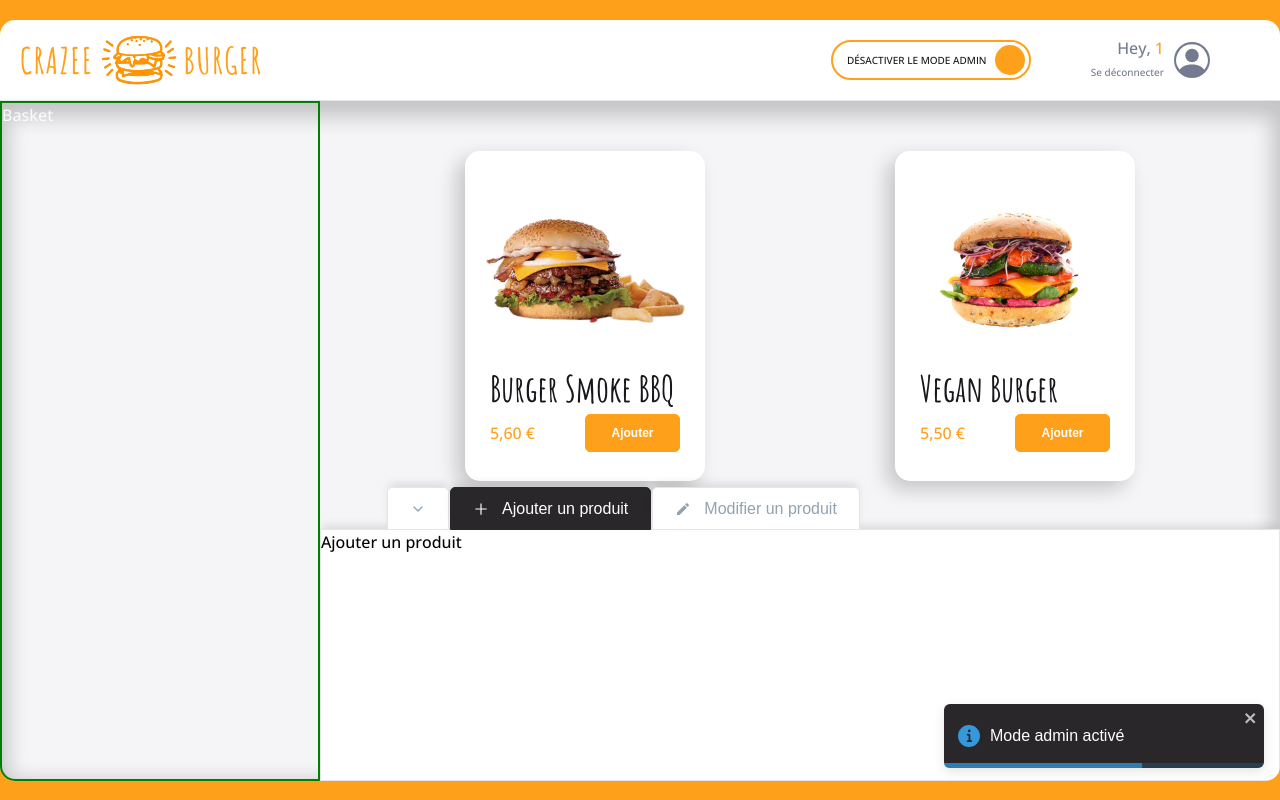
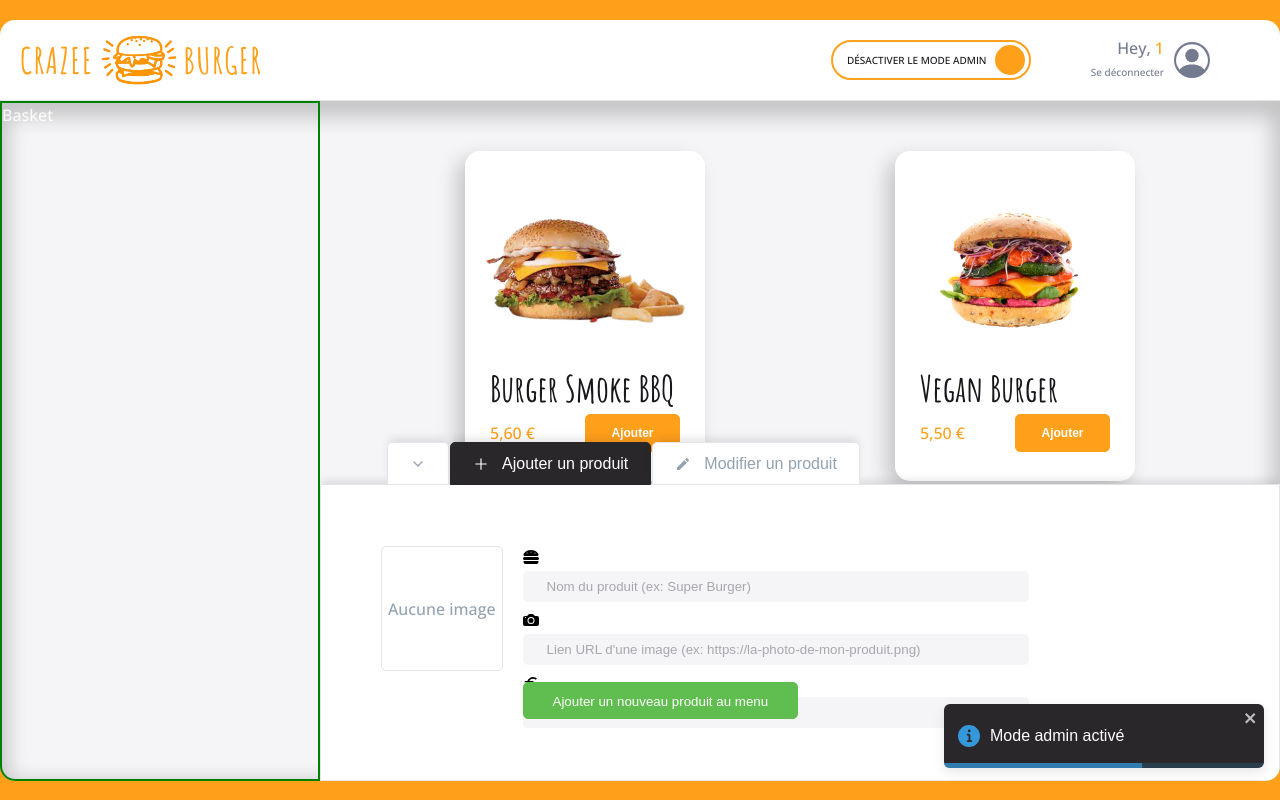
Before and after one commit to Karvaneg/crazee-burger, a React (Vite) app: page /order/1 in a window 1280 px wide. Both pictures are taken after a click on the label 930 px from the left and 60 px from the top of the page. Built offline with nearby package versions, Linux system fonts and the light colour scheme.

Commit message:
🚧 F08: ADMIN > Panel > Add AddForm and EditForm

```diff
--- a/src/components/pages/order/Main/Admin/Admin.jsx
+++ b/src/components/pages/order/Main/Admin/Admin.jsx
@@ -1,8 +1,8 @@
 import styled from "styled-components";
 import AdminTabs from "./AdminTabs";
-import AdminPanel from "./AdminPanel";
 import { useContext } from "react";
 import OrderContext from "../../../../../context/OrderContext";
+import AdminPanel from "./AdminPanel/AdminPanel";
 
 export default function Admin() {
 
--- /dev/null
+++ b/src/components/pages/order/Main/Admin/AdminPanel/AddForm.jsx
@@ -0,0 +1,129 @@
+import styled from "styled-components"
+import { FaHamburger } from "react-icons/fa";
+import { BsFillCameraFill } from "react-icons/bs";
+import { MdOutlineEuro } from "react-icons/md";
+
+export default function AddForm() {
+  return (
+    <AddFormStyled action="">
+        <div className="image-preview">
+            <div class="empty-image">Aucune image</div>
+            <img src="" alt="" />
+        </div>
+        <div className="input-fields">
+            <div>
+            <FaHamburger />
+            <input type="text" id="title" name="title" placeholder="Nom du produit (ex: Super Burger)" />
+            </div>
+            <div>
+            <BsFillCameraFill />
+            <input
+                type="url"
+                name="imageSource"
+                id="url"
+                placeholder="Lien URL d'une image (ex: https://la-photo-de-mon-produit.png)"
+                pattern="https://.*"
+            />
+            </div>
+            <div>
+            <MdOutlineEuro />
+            <input type="texte" name="price" placeholder="Prix"/>
+            </div>
+        </div>
+        <div className="submitButton">
+            <button>Ajouter un nouveau produit au menu</button>
+        </div>
+    </AddFormStyled>
+  )
+}
+
+const AddFormStyled = styled.form`
+
+
+      display: grid;
+      grid-template-columns: 20% 1fr;
+      grid-template-rows: 70% 1fr;
+      gap: 8px 20px;
+      width: 70%;
+      height: 11em;
+      margin: auto 0px;
+      -webkit-box-pack: start;
+      justify-content: flex-start;
+      align-self: flex-start;
+
+      .image-preview {
+        grid-area: 1 / 1 / 2 / 2;
+        display: flex;
+        -webkit-box-pack: center;
+        justify-content: center;
+        -webkit-box-align: center;
+        align-items: center;
+
+        .empty-image {
+          height: 100%;
+          width: 100%;
+          display: flex;
+          -webkit-box-pack: center;
+          justify-content: center;
+          -webkit-box-align: center;
+          align-items: center;
+          border: 1px solid rgb(228, 229, 233);
+          line-height: 1.5;
+          color: rgb(147, 162, 177);
+          border-radius: 5px;
+        }
+      }
+
+      .input-fields {
+        grid-area: 1 / 2 / 2 / 3;
+        display: grid;
+       // grid-template-columns: 1fr 1fr 1fr;
+        grid-template-rows: 1fr 1fr 1fr;
+        row-gap: 8px;
+
+        input {
+          background: #F5F5F7;
+          border-radius: 5px;
+          border: none;
+          width: 100%;
+          // display: flex;
+          // -webkit-box-align: center;
+          align-items: center;
+          padding-top: 8px;
+          padding-right: 16px;
+          padding-bottom: 8px;
+          padding-left: 24px;
+
+
+          &::placeholder{
+            color: #A7A8AD;
+          }
+        }
+      }
+
+      .submitButton {
+        grid-area: 2 / 2 / 3 / 3;
+        display: flex;
+        -webkit-box-align: center;
+        align-items: center;
+
+        button {
+          border: 1px solid #60BD4F;
+          background: #60BD4F;
+          color: white;
+          width: 275.25;
+          height: 34.046875;
+          top: 129.14px;
+          left: 235.14px;
+          border-radius: 5px;
+          angle: 0 deg;
+          opacity: 1;
+          border-width: 1px;
+          padding-top: 10.52px;
+          padding-right: 29.25px;
+          padding-bottom: 9.53px;
+          padding-left: 29px;
+        }
+      }
+
+`;
--- a/src/components/pages/order/Main/Admin/AdminPanel.jsx
+++ b/src/components/pages/order/Main/Admin/AdminPanel/AdminPanel.jsx
@@ -1,8 +1,8 @@
 import styled from "styled-components";
-import { theme } from "../../../../../theme";
+import { theme } from "../../../../../../theme";
 import { useContext } from "react";
-import OrderContext from "../../../../../context/OrderContext";
-import { getTabsConfig, getTabSelected } from "./getTabsConfig";
+import OrderContext from "../../../../../../context/OrderContext";
+import { getTabsConfig, getTabSelected } from "../getTabsConfig";
 
 export default function AdminPanel() {
 
@@ -13,7 +13,7 @@ export default function AdminPanel() {
 
   return (
     <AdminPanelStyled>
-        {tabSelected && tabSelected.label}
+        {tabSelected && tabSelected.Content}
     </AdminPanelStyled>
   )
 }
@@ -24,4 +24,7 @@ const AdminPanelStyled = styled.div`
     border: 1px solid ${theme.colors.greyLight};
     background: ${theme.colors.white};
     color: black;
+    display: flex;
+    align-items: flex-start;
+    padding: 25px 30px 20px 60px;
 `;
--- /dev/null
+++ b/src/components/pages/order/Main/Admin/AdminPanel/EditForm.jsx
@@ -0,0 +1,129 @@
+import styled from "styled-components"
+import { FaHamburger } from "react-icons/fa";
+import { BsFillCameraFill } from "react-icons/bs";
+import { MdOutlineEuro } from "react-icons/md";
+
+export default function AddForm() {
+  return (
+    <AddFormStyled action="">
+        <div className="image-preview">
+            <div class="empty-image">Aucune image</div>
+            <img src="" alt="" />
+        </div>
+        <div className="input-fields">
+            <div>
+            <FaHamburger />
+            <input type="text" id="title" name="title" placeholder="Nom du produit (ex: Super Burger)" />
+            </div>
+            <div>
+            <BsFillCameraFill />
+            <input
+                type="url"
+                name="imageSource"
+                id="url"
+                placeholder="Lien URL d'une image (ex: https://la-photo-de-mon-produit.png)"
+                pattern="https://.*"
+            />
+            </div>
+            <div>
+            <MdOutlineEuro />
+            <input type="texte" name="price" placeholder="Prix"/>
+            </div>
+        </div>
+        <div className="submitButton">
+            <button>Modifier le produit du menu</button>
+        </div>
+    </AddFormStyled>
+  )
+}
+
+const AddFormStyled = styled.form`
+
+
+      display: grid;
+      grid-template-columns: 20% 1fr;
+      grid-template-rows: 70% 1fr;
+      gap: 8px 20px;
+      width: 70%;
+      height: 11em;
+      margin: auto 0px;
+      -webkit-box-pack: start;
+      justify-content: flex-start;
+      align-self: flex-start;
+
+      .image-preview {
+        grid-area: 1 / 1 / 2 / 2;
+        display: flex;
+        -webkit-box-pack: center;
+        justify-content: center;
+        -webkit-box-align: center;
+        align-items: center;
+
+        .empty-image {
+          height: 100%;
+          width: 100%;
+          display: flex;
+          -webkit-box-pack: center;
+          justify-content: center;
+          -webkit-box-align: center;
+          align-items: center;
+          border: 1px solid rgb(228, 229, 233);
+          line-height: 1.5;
+          color: rgb(147, 162, 177);
+          border-radius: 5px;
+        }
+      }
+
+      .input-fields {
+        grid-area: 1 / 2 / 2 / 3;
+        display: grid;
+       // grid-template-columns: 1fr 1fr 1fr;
+        grid-template-rows: 1fr 1fr 1fr;
+        row-gap: 8px;
+
+        input {
+          background: #F5F5F7;
+          border-radius: 5px;
+          border: none;
+          width: 100%;
+          // display: flex;
+          // -webkit-box-align: center;
+          align-items: center;
+          padding-top: 8px;
+          padding-right: 16px;
+          padding-bottom: 8px;
+          padding-left: 24px;
+
+
+          &::placeholder{
+            color: #A7A8AD;
+          }
+        }
+      }
+
+      .submitButton {
+        grid-area: 2 / 2 / 3 / 3;
+        display: flex;
+        -webkit-box-align: center;
+        align-items: center;
+
+        button {
+          border: 1px solid #60BD4F;
+          background: #60BD4F;
+          color: white;
+          width: 275.25;
+          height: 34.046875;
+          top: 129.14px;
+          left: 235.14px;
+          border-radius: 5px;
+          angle: 0 deg;
+          opacity: 1;
+          border-width: 1px;
+          padding-top: 10.52px;
+          padding-right: 29.25px;
+          padding-bottom: 9.53px;
+          padding-left: 29px;
+        }
+      }
+
+`;
--- a/src/components/pages/order/Main/Admin/getTabsConfig.jsx
+++ b/src/components/pages/order/Main/Admin/getTabsConfig.jsx
@@ -1,16 +1,20 @@
 import { AiOutlinePlus } from "react-icons/ai";
 import { MdModeEditOutline } from "react-icons/md";
+import AddForm from "./AdminPanel/AddForm";
+import EditForm from "./AdminPanel/EditForm";
 
 export const getTabsConfig = () => [
     {
       index: "add",
       label: "Ajouter un produit",
       Icon: <AiOutlinePlus />,
+      Content: <AddForm />,
     },
     {
       index: "edit",
       label: "Modifier un produit",
       Icon: <MdModeEditOutline />,
+      Content: <EditForm />,
     }
   ]
 
```
